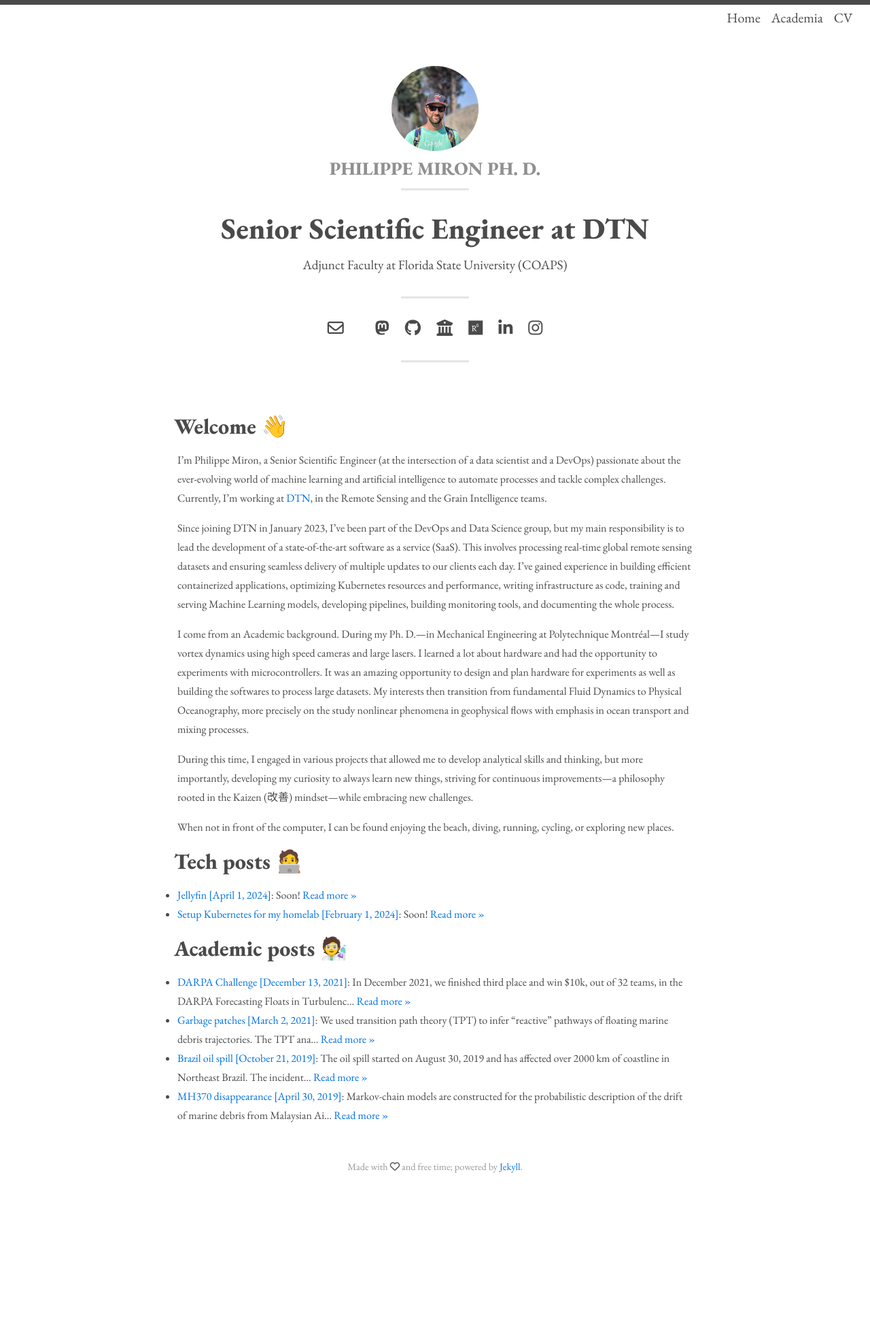
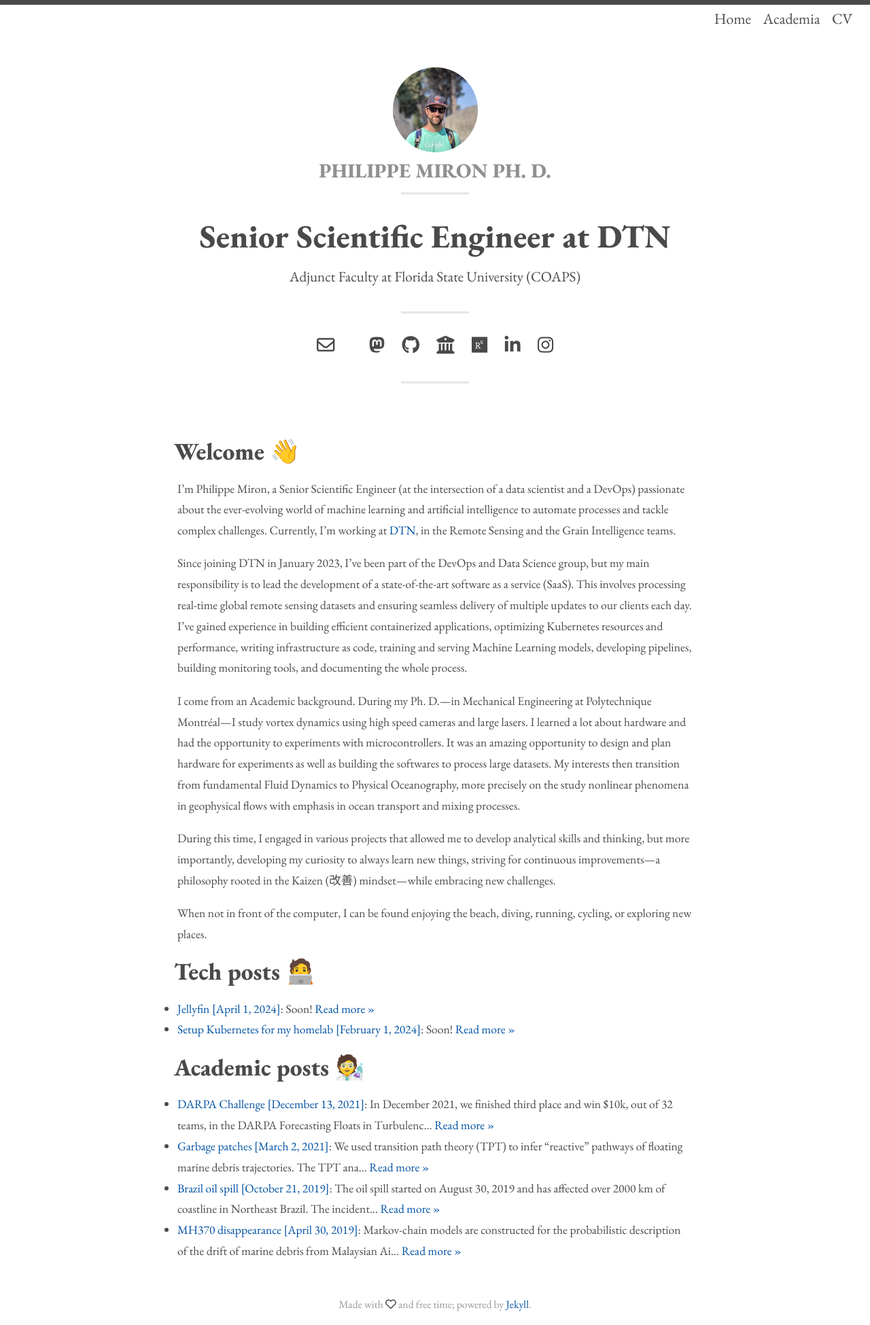
Before and after one commit to philippemiron/philippemiron.github.io, a Jekyll site: the page built from index.md, in a window 1280 px wide. Shown: the whole page at 68% size. Built offline with Jekyll 4.4.1, drawn with Linux system fonts in a browser that asks for light colours; before the commit the page ends 1744 px from its top, so only the background shows below that.

Commit message:
improve link color

```diff
--- a/_includes/header.html
+++ b/_includes/header.html
@@ -16,7 +16,7 @@
 
 	{% if site.theme_settings.header_text %}
 		<div class="call-out" style="background-image: url('{{ site.baseurl }}/{{ site.theme_settings.header_text_feature_image }}')">
-			<img src="{{ site.baseurl }}/img/portrait-pm.webp" alt="Philippe Miron" class="avatar" height="125">
+			<img src="{{ site.baseurl }}/img/portrait-pm.webp" alt="Philippe Miron" class="avatar" width="125" height="125">
 			<h1 class="site-title">
 					<a href="{{ site.baseurl }}/">{{ site.theme_settings.title }}</a>
 			</h1>
--- a/_sass/base/_variables.scss
+++ b/_sass/base/_variables.scss
@@ -1,7 +1,7 @@
 // Typography
 $font-family-main: 'EB Garamond', Helvetica, Arial, sans-serif;
 $font-family-headings: 'EB Garamond', Georgia, serif, cursive; // Abril Fatface
-$font-size: 1.0em;
+$font-size: 1.1em;
 
 // Padding
 $padding-large: 20%;
@@ -15,7 +15,7 @@
 
 // Typography colurs
 $text-color: #4a4a4a;
-$link-color: #0070E0; //#000000; #0070E0; #4a4a4a
+$link-color: #0052A3; //#000000; #0070E0; #4a4a4a
 $button-color: #4a4a4a; //#000000; #0070E0; #4a4a4a;
 
 $selection-color: #ACCEF7; // visible when highlighting text
```
